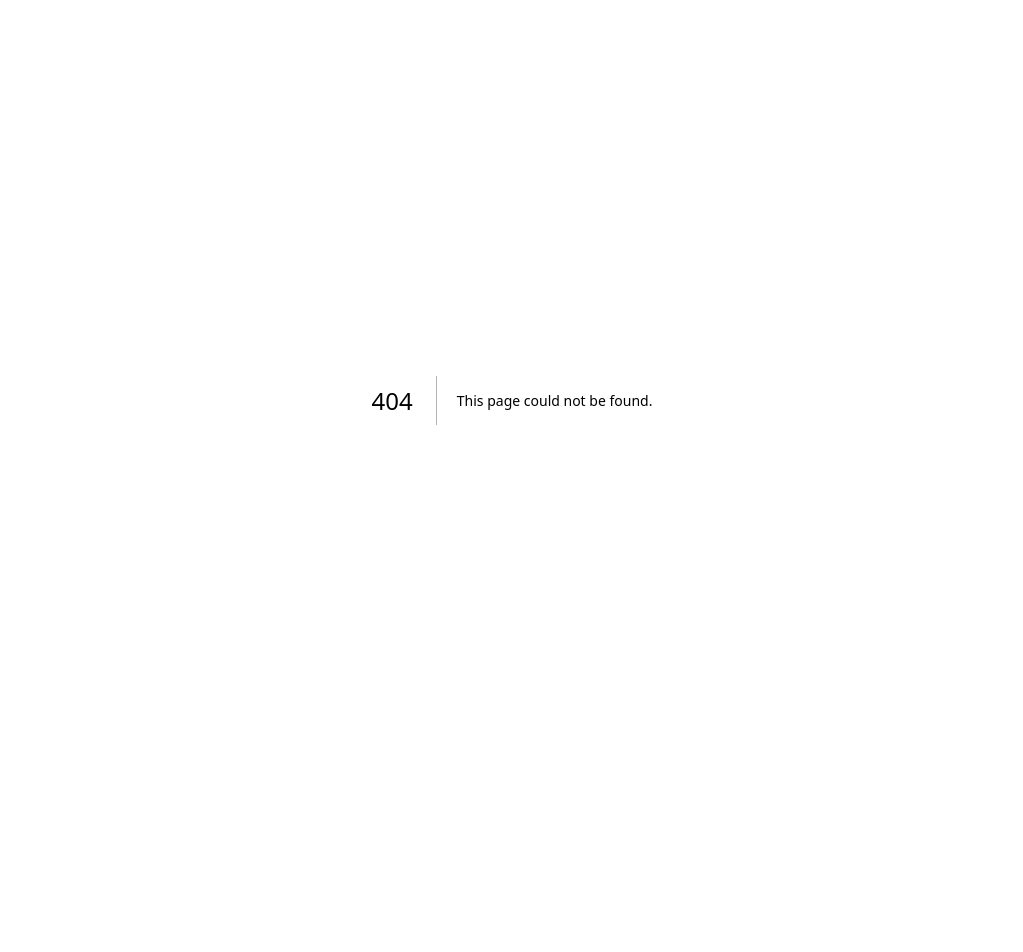
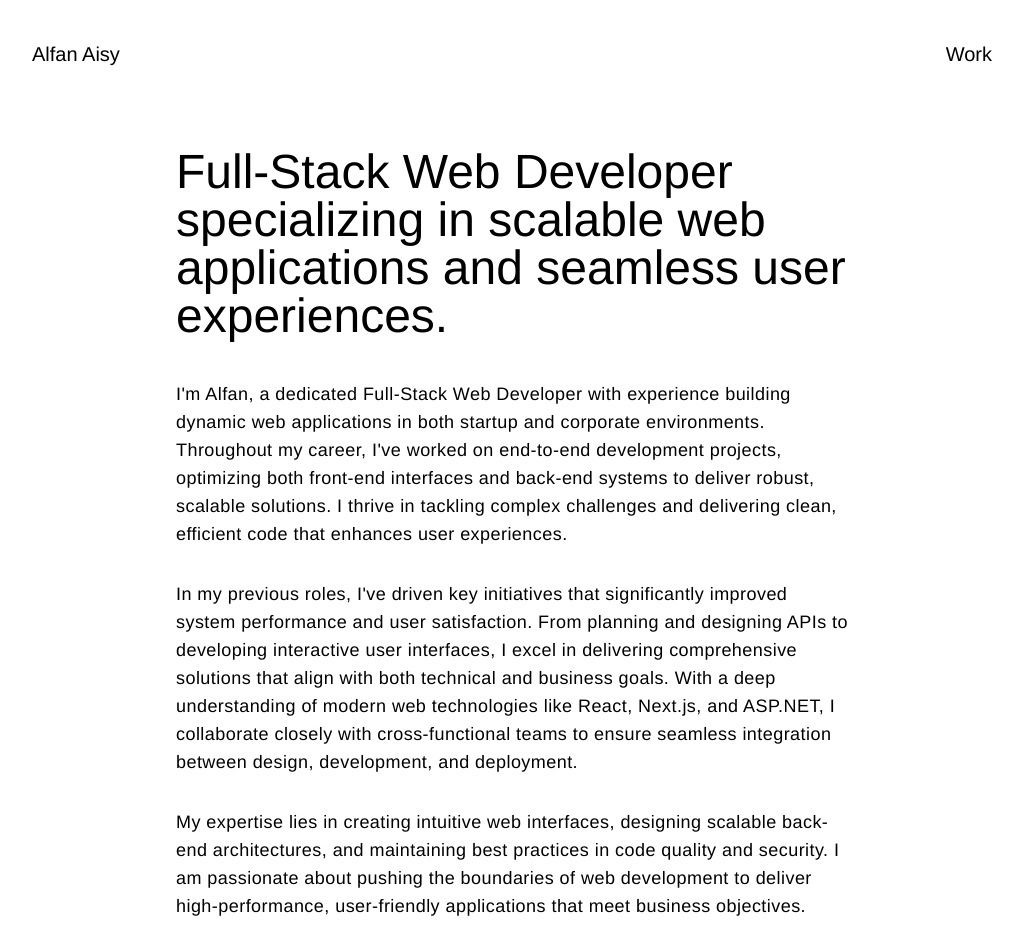
Before and after one commit to alfanaisy/portfolio-project, a Next.js app: page /about in a window 1280 px wide. Before the commit this address had no page. Shown: the top 952 px of the page, without its empty margins (128-1151 px from the left). Before the commit the page ends 800 px from the top, so only its background shows below. Built offline with nearby package versions, Linux system fonts and the light colour scheme.

Commit message:
feat: about page

```diff
--- /dev/null
+++ b/app/about/data.ts
@@ -0,0 +1,36 @@
+export const experiences = [
+  {
+    id: 2,
+    position: 'Front End Developer',
+    company: 'Freelance',
+    year: '2023 - Present',
+  },
+  {
+    id: 1,
+    position: 'QA Engineer',
+    company: 'Bank Negara Indonesia',
+    year: 'Dec 2021 - Mar 2024',
+  },
+  {
+    id: 3,
+    position: 'Application Developer',
+    company: 'Mitra Integrasi Informatika',
+    year: 'Apr 2021 - Nov 2021',
+  },
+  {
+    id: 4,
+    position: 'Web Developer Intern',
+    company: 'BMKG Ahmad Yani - Semarang',
+    year: 'Jan 2019 - Feb 2019',
+  },
+];
+
+export const frameworks = [
+  'React JS',
+  'Next JS',
+  'Express JS',
+  'JQuery',
+  'ASP.NET Core',
+  'Tailwind CSS',
+  'Bootstrap',
+];
--- /dev/null
+++ b/app/about/page.tsx
@@ -0,0 +1,102 @@
+import Image from 'next/image';
+import React from 'react';
+import { experiences, frameworks } from './data';
+import CopyEmail from '../components/CopyEmail';
+import Link from 'next/link';
+
+const AboutPage = () => {
+  return (
+    <div className="py-10 space-y-10">
+      <h1 className="lg:px-20 xl:px-36 text-3xl lg:text-5xl lg:font-medium leading-relaxed animation-slide-up animation-delay-2">
+        Full-Stack Web Developer specializing in scalable web applications and
+        seamless user experiences.
+      </h1>
+
+      <div className="lg:px-20 xl:px-36 space-y-8 lg:text-lg text-justify lg:text-left leading-loose tracking-wide animation-slide-up animation-delay-3">
+        <p>
+          I&apos;m Alfan, a dedicated Full-Stack Web Developer with experience
+          building dynamic web applications in both startup and corporate
+          environments. Throughout my career, I&apos;ve worked on end-to-end
+          development projects, optimizing both front-end interfaces and
+          back-end systems to deliver robust, scalable solutions. I thrive in
+          tackling complex challenges and delivering clean, efficient code that
+          enhances user experiences.
+        </p>
+        <p>
+          In my previous roles, I&apos;ve driven key initiatives that
+          significantly improved system performance and user satisfaction. From
+          planning and designing APIs to developing interactive user interfaces,
+          I excel in delivering comprehensive solutions that align with both
+          technical and business goals. With a deep understanding of modern web
+          technologies like React, Next.js, and ASP.NET, I collaborate closely
+          with cross-functional teams to ensure seamless integration between
+          design, development, and deployment.
+        </p>
+        <p>
+          My expertise lies in creating intuitive web interfaces, designing
+          scalable back-end architectures, and maintaining best practices in
+          code quality and security. I am passionate about pushing the
+          boundaries of web development to deliver high-performance,
+          user-friendly applications that meet business objectives.
+        </p>
+      </div>
+
+      <div className="relative w-full lg:py-16 animation-slide-up animation-delay-3">
+        <Image
+          src={'/my-background-photo.png'}
+          alt="My Background Photo"
+          width={1600}
+          height={900}
+          objectFit="contain"
+          objectPosition="cover"
+          quality={100}
+        />
+      </div>
+
+      <div className="lg:px-20 xl:px-36 py-6 animation-slide-up animation-delay-3">
+        <h5 className="text-xl lg:text-3xl font-medium mb-6">
+          Work Experiences
+        </h5>
+        <div className="flex flex-col md:grid md:grid-cols-2 lg:grid-rows-3 lg:grid-flow-col gap-y-8">
+          {experiences.map((item) => (
+            <div key={item.id} className="space-y-1">
+              <p className="text-lg lg:text-2xl">{item.position}</p>
+              <p className="text-md text-gray-600">@{item.company}</p>
+              <p className="text-md text-gray-600">{item.year}</p>
+            </div>
+          ))}
+        </div>
+      </div>
+
+      <div className="lg:px-20 xl:px-36 py-6 animation-slide-up animation-delay-3">
+        <h5 className="text-xl lg:text-3xl font-medium mb-6">
+          Frameworks & Libraries
+        </h5>
+        <div className="flex flex-col md:grid md:grid-cols-2 gap-y-2 md:gap-y-4">
+          {frameworks.map((item, idx) => (
+            <p key={idx}>{item}</p>
+          ))}
+        </div>
+      </div>
+
+      <div className="lg:px-20 xl:px-36 py-6 pb-24 animation-slide-up animation-delay-3">
+        <h5 className="text-xl lg:text-3xl font-medium mb-6">Contact</h5>
+        <div className="text-md lg:text-xl pb-6">
+          <p>
+            Feel free to reach out for projects, collaborations, or just to say
+            hello!
+          </p>
+          <p>Currently seeking new opportunities.</p>
+        </div>
+        <CopyEmail style="text-md md:text-xl lg:text-2xl font-medium hover:underline" />
+        <p className="text-md md:text-xl lg:text-2xl font-medium hover:underline">
+          <Link href={'https://www.linkedin.com/in/alfanaisy'} target="_blank">
+            LinkedIn
+          </Link>
+        </p>
+      </div>
+    </div>
+  );
+};
+
+export default AboutPage;
--- a/app/components/CopyEmail.tsx
+++ b/app/components/CopyEmail.tsx
@@ -1,7 +1,7 @@
 'use client';
 import React, { useState } from 'react';
 
-const CopyEmail = () => {
+const CopyEmail = ({ style }: { style: string }) => {
   const [isCopied, setIsCopied] = useState(false);
 
   const email = 'alfanaisy7@gmail.com';
@@ -20,14 +20,9 @@ const CopyEmail = () => {
 
   return (
     <div>
-      <h5 className="text-lg lg:text-2xl md:text-xl font-medium lg:mb-2 inline-block">
-        Get in touch (click to copy)
-      </h5>
       <h1
         onClick={isCopied ? () => {} : handleClick}
-        className={`text-xl md:text-3xl lg:text-5xl font-bold ${
-          !isCopied && 'cursor-pointer'
-        }`}
+        className={`${style} ${!isCopied && 'cursor-pointer'}`}
       >
         {isCopied ? 'Email Copied' : email}
       </h1>
--- a/app/components/Navbar.tsx
+++ b/app/components/Navbar.tsx
@@ -1,15 +1,29 @@
+'use client';
+
 import Link from 'next/link';
+import { usePathname } from 'next/navigation';
 import React from 'react';
 
 const Navbar = () => {
+  const path = usePathname();
+
   return (
     <nav className="sticky top-0 py-6 lg:py-10 w-full bg-transparent flex justify-between items-center text-black animation-slide-up">
       <Link href={'/'} className="lg:text-xl font-medium z-50">
         Alfan Aisy
       </Link>
-      <Link href={'/about'} className="lg:text-xl font-medium">
-        About
-      </Link>
+      {path === '/' ? (
+        <Link
+          href={'/about'}
+          className="lg:text-xl font-medium hover:underline"
+        >
+          About
+        </Link>
+      ) : (
+        <Link href={'/'} className="lg:text-xl font-medium hover:underline">
+          Work
+        </Link>
+      )}
     </nav>
   );
 };
--- a/app/layout.tsx
+++ b/app/layout.tsx
@@ -1,21 +1,22 @@
-import type { Metadata } from "next";
-import localFont from "next/font/local";
-import "./globals.css";
+import type { Metadata } from 'next';
+import localFont from 'next/font/local';
+import './globals.css';
+import Navbar from './components/Navbar';
 
 const geistSans = localFont({
-  src: "./fonts/GeistVF.woff",
-  variable: "--font-geist-sans",
-  weight: "100 900",
+  src: './fonts/GeistVF.woff',
+  variable: '--font-geist-sans',
+  weight: '100 900',
 });
 const geistMono = localFont({
-  src: "./fonts/GeistMonoVF.woff",
-  variable: "--font-geist-mono",
-  weight: "100 900",
+  src: './fonts/GeistMonoVF.woff',
+  variable: '--font-geist-mono',
+  weight: '100 900',
 });
 
 export const metadata: Metadata = {
-  title: "Create Next App",
-  description: "Generated by create next app",
+  title: 'Create Next App',
+  description: 'Generated by create next app',
 };
 
 export default function RootLayout({
@@ -28,7 +29,15 @@ export default function RootLayout({
       <body
         className={`${geistSans.variable} ${geistMono.variable} antialiased`}
       >
-        {children}
+        <div className="px-12 lg:px-32 xl:px-40 overflow-hidden">
+          <Navbar />
+          {children}
+          <footer className="py-4 lg:px-36">
+            <p className="text-slate-500 text-sm text-center">
+              @ Alfan Aisy 2024
+            </p>
+          </footer>
+        </div>
       </body>
     </html>
   );
--- a/app/page.tsx
+++ b/app/page.tsx
@@ -32,8 +32,6 @@ const projects = [
 
 export default function Home() {
   return (
-    <div className="px-12 lg:px-32 xl:px-40 overflow-hidden">
-      <Navbar />
     <main className="">
       <section className="lg:py-20 mt-10">
         <h1 className="text-lg md:text-3xl lg:text-5xl xl:text-7xl font-bold animation-slide-up animation-delay-2">
@@ -44,8 +42,7 @@ export default function Home() {
 
       <section>
         <div className="py-20 flex flex-col lg:flex-row lg:flex-wrap lg:justify-between gap-y-32 animation-slide-up animation-delay-3">
-            {projects.map(
-              ({ id, title, subtitle, imageSrc, imageDesc, url }) => (
+          {projects.map(({ id, title, subtitle, imageSrc, imageDesc, url }) => (
             <ProjectItem
               key={id}
               imageSrc={imageSrc}
@@ -54,8 +51,7 @@ export default function Home() {
               subtitle={subtitle}
               url={url}
             />
-              )
-            )}
+          ))}
         </div>
         <h4 className="text-center text-xl lg:text-3xl font-medium my-16">
           See more on my{' '}
@@ -69,27 +65,23 @@ export default function Home() {
 
       <section className="py-20 lg:px-36 space-y-4">
         <p className="text-lg text-left leading-relaxed ">
-            I&apos;m Alfan, a full-stack web developer with a passion for
-            building dynamic, scalable web applications. With a strong
-            foundation in both front-end and back-end technologies, I specialize
-            in delivering clean, efficient code that aligns with modern web
-            standards. Whether creating responsive user interfaces or designing
-            robust APIs, I thrive on solving complex problems and continuously
-            expanding my expertise.
+          I&apos;m Alfan, a full-stack web developer with a passion for building
+          dynamic, scalable web applications. With a strong foundation in both
+          front-end and back-end technologies, I specialize in delivering clean,
+          efficient code that aligns with modern web standards. Whether creating
+          responsive user interfaces or designing robust APIs, I thrive on
+          solving complex problems and continuously expanding my expertise.
         </p>
         <p className="text-left text-lg hover:underline font-bold inline-block">
           <Link href={'/about'}>More about me</Link>
         </p>
       </section>
       <section className="py-10 mb-28 lg:px-36">
-          <CopyEmail />
+        <h5 className="text-lg lg:text-2xl md:text-xl font-medium lg:mb-2 inline-block">
+          Get in touch (click to copy)
+        </h5>
+        <CopyEmail style="text-xl md:text-3xl lg:text-5xl font-bold" />
       </section>
-        <footer className="py-4 lg:px-36">
-          <p className="text-slate-500 text-sm text-center">
-            @ Alfan Aisy 2024
-          </p>
-        </footer>
     </main>
-    </div>
   );
 }
```
Also changed, not shown: 1 other file (tests, documents, lock files or other folders). Lines whose indentation alone changed are shown as unchanged.
